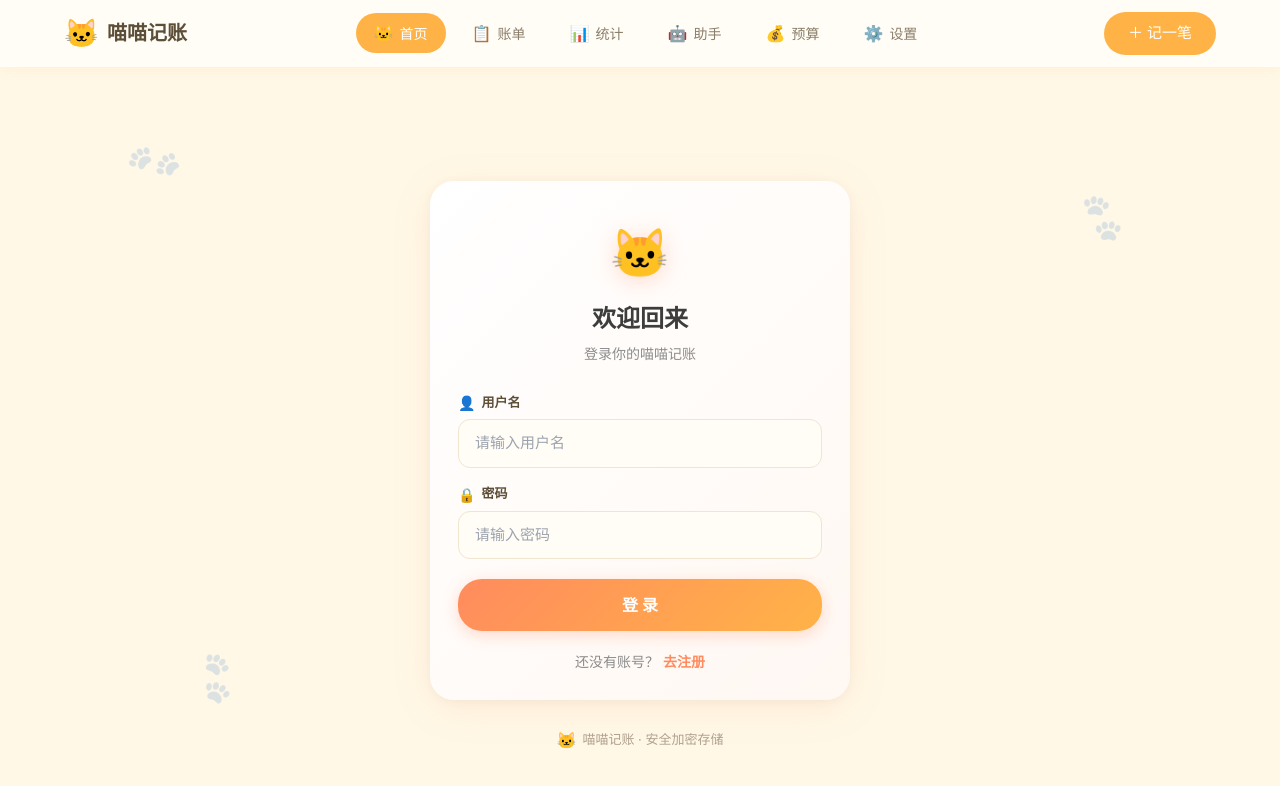
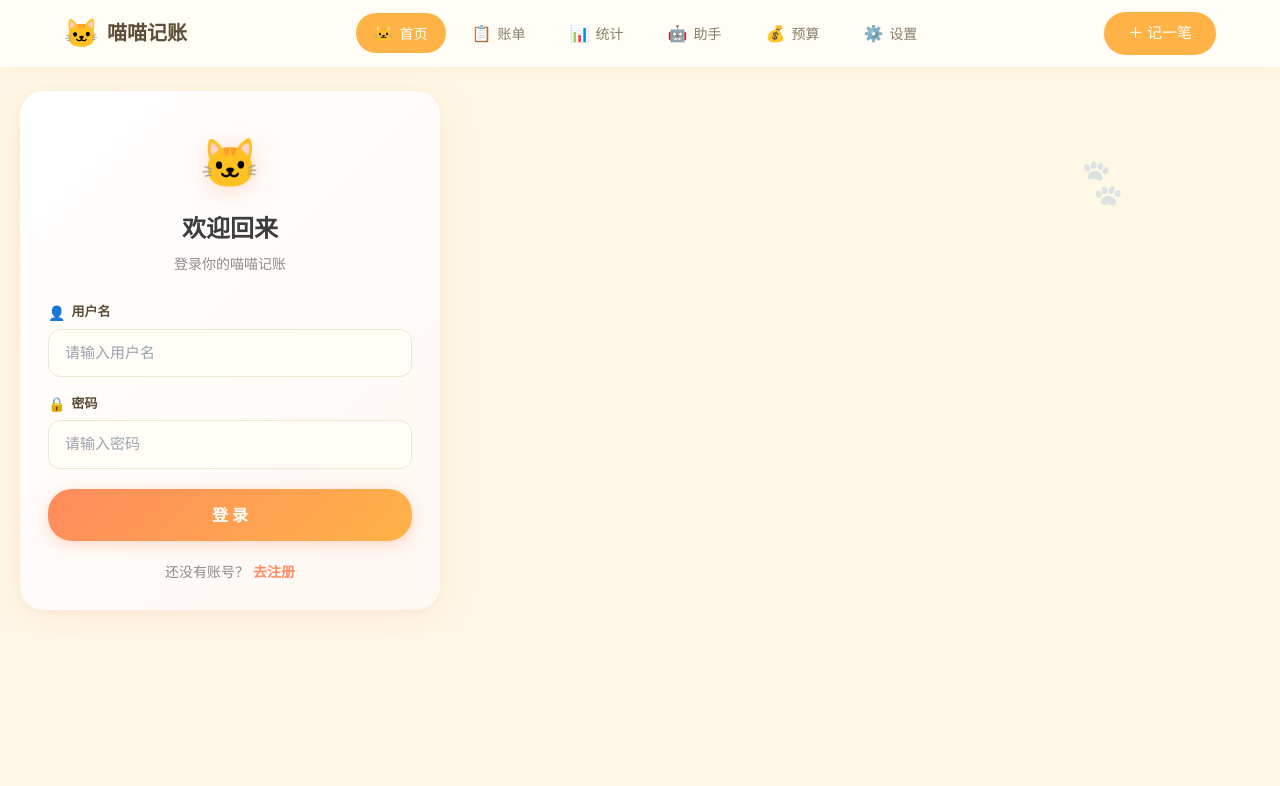
Before and after one commit to hdRedbean/kk-meow-ledger, a Vue app: page /#/login in a window 1280 px wide. Shown: the top 786 px of the page. Built offline with nearby package versions, Linux system fonts and the light colour scheme.

Commit message:
新增用户登录注册功能

```diff
--- a/src/views/LoginView.vue
+++ b/src/views/LoginView.vue
@@ -165,19 +165,17 @@ function toggleMode() {
       </div>
     </div>
 
-    <div class="auth-bottom-text">
-      <span class="cat-emoji">🐱</span> 喵喵记账 · 安全加密存储
-    </div>
+    <!--<div class="auth-bottom-text">-->
+    <!--  <span class="cat-emoji">🐱</span> 喵喵记账 · 安全加密存储-->
+    <!--</div>-->
   </div>
 </template>
 
 <style scoped>
 .auth-page {
-  min-height: 100vh;
+  min-height: calc(var(--cat-nav-bottom-padding) - 100vh);
   display: flex;
   flex-direction: column;
-  align-items: center;
-  justify-content: center;
   background: #FFF8E7;
   padding: 24px 20px;
   position: relative;
```
